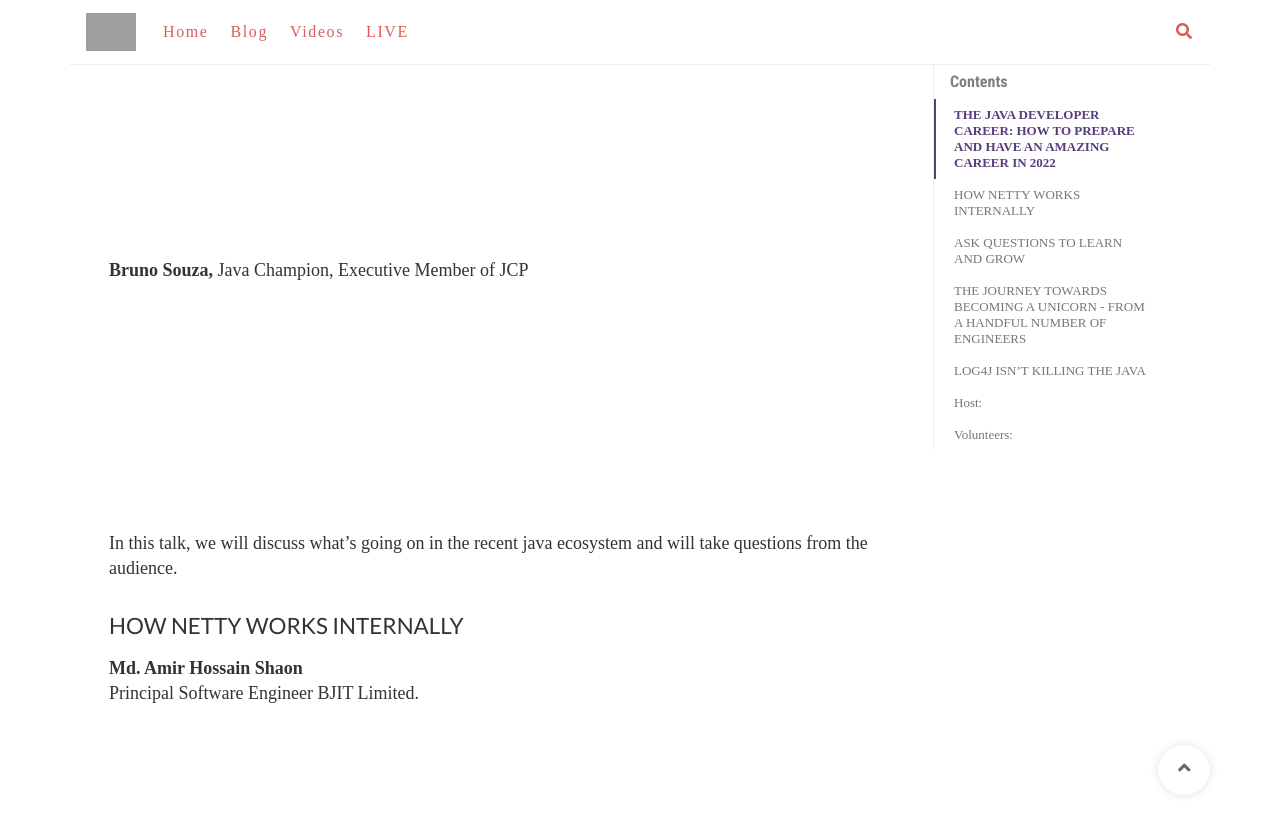
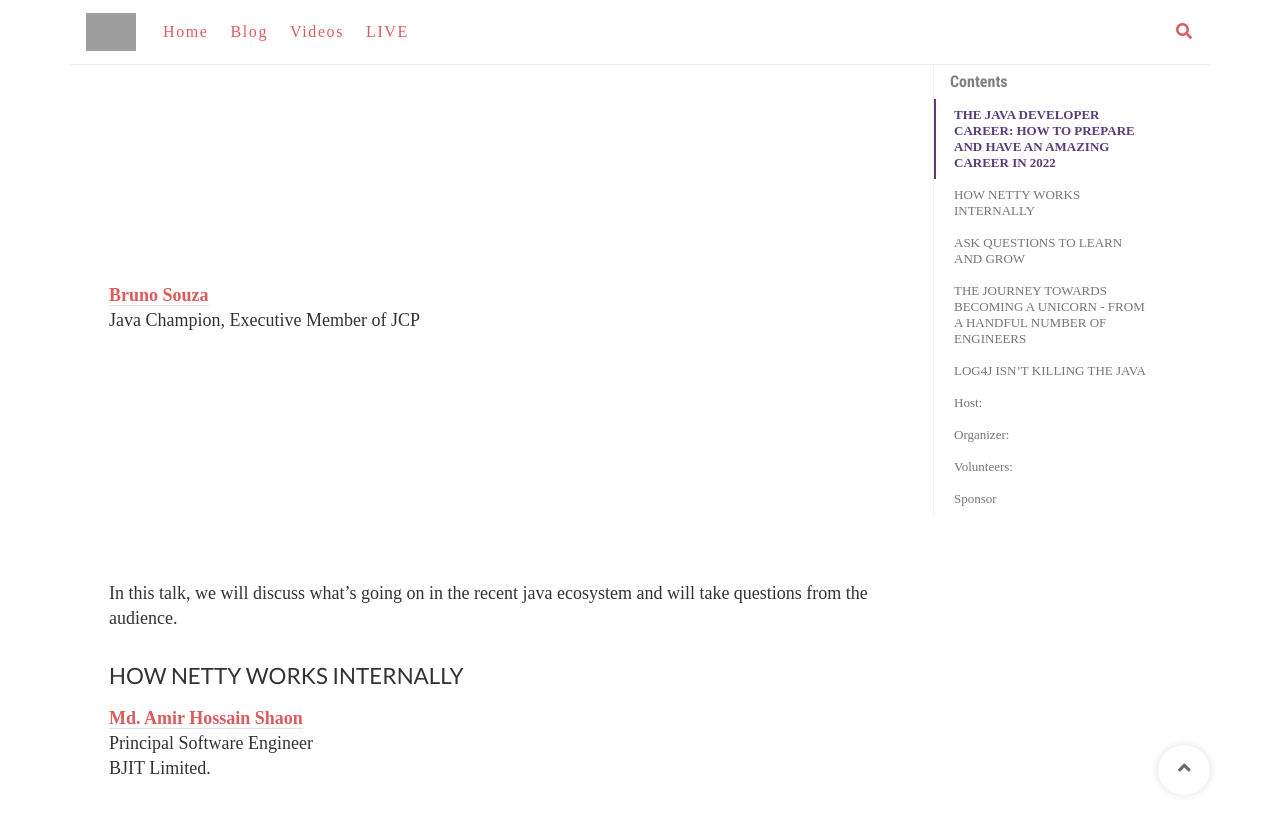
Before and after one commit to jugbd/jugbd.org, a Jekyll site: the page built from _posts/2021-12-28-java-developers-conference-speaker-lineup.md, in a window 1280 px wide and 900 px high, scrolled down 307 px. Shown: the top 835 px of the window. Built offline with Jekyll 4.4.1, drawn with Linux system fonts in a browser that asks for light colours; nearby versions of some CDN libraries; some web fonts are replaced; comment, search, counter and statistics services are not loaded; some of the changed text lies outside the part shown; grey boxes are pictures that could not be loaded.

Commit message:
Update 2021-12-28-java-developers-conference-speaker-lineup.md

```diff
--- a/_posts/2021-12-28-java-developers-conference-speaker-lineup.md
+++ b/_posts/2021-12-28-java-developers-conference-speaker-lineup.md
@@ -10,11 +10,11 @@ pin: false
 ---
 
 ## THE JAVA DEVELOPER CAREER: HOW TO PREPARE AND HAVE AN AMAZING CAREER IN 2022
-**A N M Bazlur Rahman**
+**[A N M Bazlur Rahman](https://www.linkedin.com/in/bazlur/)**\
 Sr. Software Engineer, Loblaw Digital\
 <img src="https://scontent.fybz2-2.fna.fbcdn.net/v/t39.30808-6/270036953_10224233765505593_1602994417077110033_n.jpg?_nc_cat=105&ccb=1-5&_nc_sid=b9115d&_nc_ohc=6BNDFPpdF68AX96-GUc&_nc_ht=scontent.fybz2-2.fna&oh=00_AT96jzYYQ9iMbpiC0ST0LH4iJ09OvqLVtmVQxVoox5CHYg&oe=61D039D6" width="200"/>
 
-**Bruno Souza,**
+**[Bruno Souza](https://www.linkedin.com/in/brjavaman/)**\
 Java Champion, Executive Member of JCP
 
 <img src="https://scontent-ort2-2.xx.fbcdn.net/v/t39.30808-6/270155956_10224233765745599_8507194198212999551_n.jpg?_nc_cat=111&ccb=1-5&_nc_sid=b9115d&_nc_ohc=8BG6uyEc6mQAX8ypOvK&_nc_ht=scontent-ort2-2.xx&oh=00_AT_kb1wyDQ_sbGeQFU3lP70mwOizvx_h-OjAU7AI5ioW3Q&oe=61CFB78F" width="200"/>
@@ -23,8 +23,8 @@ Java Champion, Executive Member of JCP
 In this talk, we will discuss what's going on in the recent java ecosystem and will take questions from the audience.
 
 ## HOW NETTY WORKS INTERNALLY
-**Md. Amir Hossain Shaon**\
-Principal Software Engineer
+**[Md. Amir Hossain Shaon](https://www.facebook.com/shaon010)**\
+Principal Software Engineer\
 BJIT Limited.
 
 <img src="https://scontent.fybz2-2.fna.fbcdn.net/v/t39.30808-6/270772931_10224233267333139_4552916669774000673_n.jpg?_nc_cat=105&ccb=1-5&_nc_sid=b9115d&_nc_ohc=XSPntGvLxEkAX8cQ960&_nc_ht=scontent.fybz2-2.fna&oh=00_AT-WVglv1uIVEIafmWLTwZ0NGhXvrdSzA5BoQnsUvgoFsQ&oe=61CF8088" width="200"/>
@@ -35,7 +35,7 @@ Netty is one of the most popular and widely used asynchronous event-driven netwo
 Netty uses event-driven threading architecture over the traditional thread-per-request model. We will not cover every single detail of netty in this short speech. Instead, we will compare netty's threading model with the traditional one. We will also go through some essential areas of netty to understand the implementation, for example, the event-loop and the SocketChannel.
 
 ## ASK QUESTIONS TO LEARN AND GROW
-**Mojahedul Hoque Abul Hasanat**\
+**[Mojahedul Hoque Abul Hasanat](https://www.linkedin.com/in/mojahedul/)**\
 CTO, Dynamic Solution Innovators
 
 <img src="https://scontent.fybz2-1.fna.fbcdn.net/v/t39.30808-6/270294378_10224233267613146_3027368146439025256_n.jpg?_nc_cat=101&ccb=1-5&_nc_sid=b9115d&_nc_ohc=oBYTIsGwHo8AX8ajMmd&_nc_ht=scontent.fybz2-1.fna&oh=00_AT-uSsYHTLW_1YrTEU4spkdTHt3rtjvWUXmJsbWvekcwsw&oe=61D09C13" width="200"/>
@@ -53,7 +53,7 @@ CTO, bKash Limited
 In this talk, we will zoom in and share the journey of bKash with the community from the inside, how it started and what some of our struggles were and how we overcame them.
 
 ## LOG4J ISN'T KILLING THE JAVA
-**Erik Coslow**\
+**[Erik Coslow](https://www.linkedin.com/in/costlow/)**\
 Director of Developer Relations, Contrast Security
 
 <img src="https://scontent.fybz2-2.fna.fbcdn.net/v/t39.30808-6/270744017_10224233268373165_8980805688499434040_n.jpg?_nc_cat=106&ccb=1-5&_nc_sid=b9115d&_nc_ohc=alV2PNfpYd0AX9wT-eI&tn=v-9Z39jPauJCjIji&_nc_ht=scontent.fybz2-2.fna&oh=00_AT9BTzqaUkw__h74Q-CgaeUcMz8tMVL1CJarv4sQMxum4Q&oe=61CFCC18" width="200"/>
@@ -62,23 +62,27 @@ Director of Developer Relations, Contrast Security
 In this talk, we will share the security vulnerability of log4j that struck the whole java world. We will do a demonstration of the exploit's payload and how it works. It will be fun.
 
 ## Host:
-**Mozammel Haque**\
+**[Mozammel Haque](https://www.linkedin.com/in/mozammel/)**\
 EVP & Head of Department, Solution Engineering, Product & Technology, bKash Limited
 
 <img src="https://scontent.fybz2-2.fna.fbcdn.net/v/t39.30808-6/270110230_10224233268573170_352501843269050610_n.jpg?_nc_cat=105&ccb=1-5&_nc_sid=b9115d&_nc_ohc=LW70cT0UefcAX8l4IOP&_nc_ht=scontent.fybz2-2.fna&oh=00_AT9G1TCRAOa5fB6jwIYlYKFyg8cdKGcj0vO5HyOC1MQ85g&oe=61D0519F" width="200"/>
 
+## Organizer:
+[A N M Bazlur Rahman](https://twitter.com/bazlur_rahman)
 
 ## Volunteers:
 
-Mosharraf Hosain\
-Md Arif Hasan\
-Tanvir Rifat\
-Nowshad Hasan Apu\
-S M Mahmudul Hasan\
-Mukit Chowdhury\
-Khan Abdullah\
-Ruhul Quddus Shakkhor\
-Oronno Abdullah Al Mamun
+[Mosharraf Hosain](https://www.linkedin.com/in/mh0s41n/)\
+[Md Arif Hasan](https://www.linkedin.com/in/md-arif-hasan-csca%E2%84%A2-28a9801a3/)\
+[Tanvir Rifat](https://www.facebook.com/Tanvir.nis)\
+[Nowshad Hasan Apu](https://www.linkedin.com/in/md-nowshad-hasan/)\
+[S M Mahmudul Hasan](https://www.linkedin.com/in/s-m-mahmudul-hasan-a6bb0626/)\
+[Mukit Chowdhury](https://www.linkedin.com/in/mukit-chowdhury-492a94125/)\
+[Khan Abdullah](https://www.linkedin.com/in/cmabdullah/)\
+[Ruhul Quddus Shakkhor](https://www.linkedin.com/in/shakkhor/)\
+[Oronno Abdullah Al Mamun](https://www.linkedin.com/in/oronno/)
 
+## Sponsor
+[bKash Limited](https://www.bkash.com/)
 
 Thank you.
```
Also changed, not shown: other parts of _posts/2021-12-28-java-developers-conference-speaker-lineup.md (+2 -2 lines).
